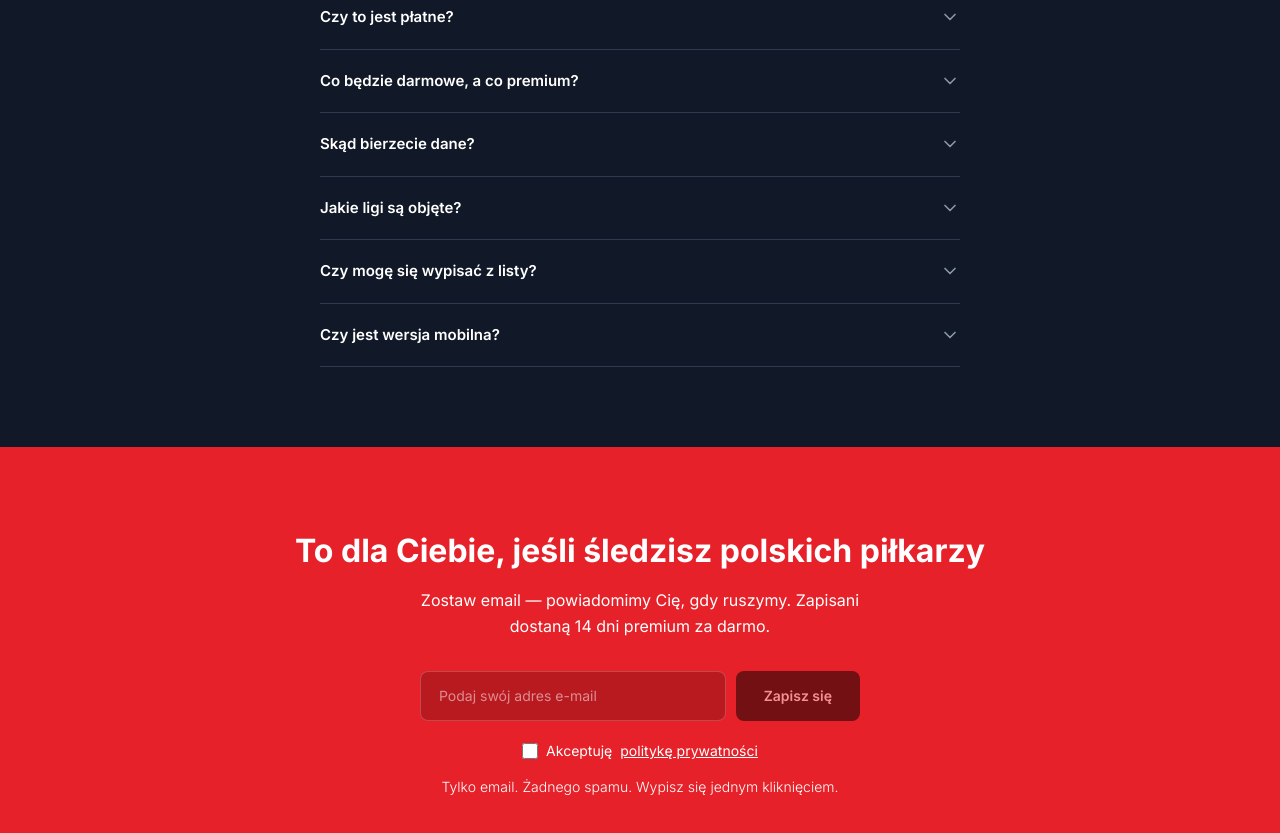
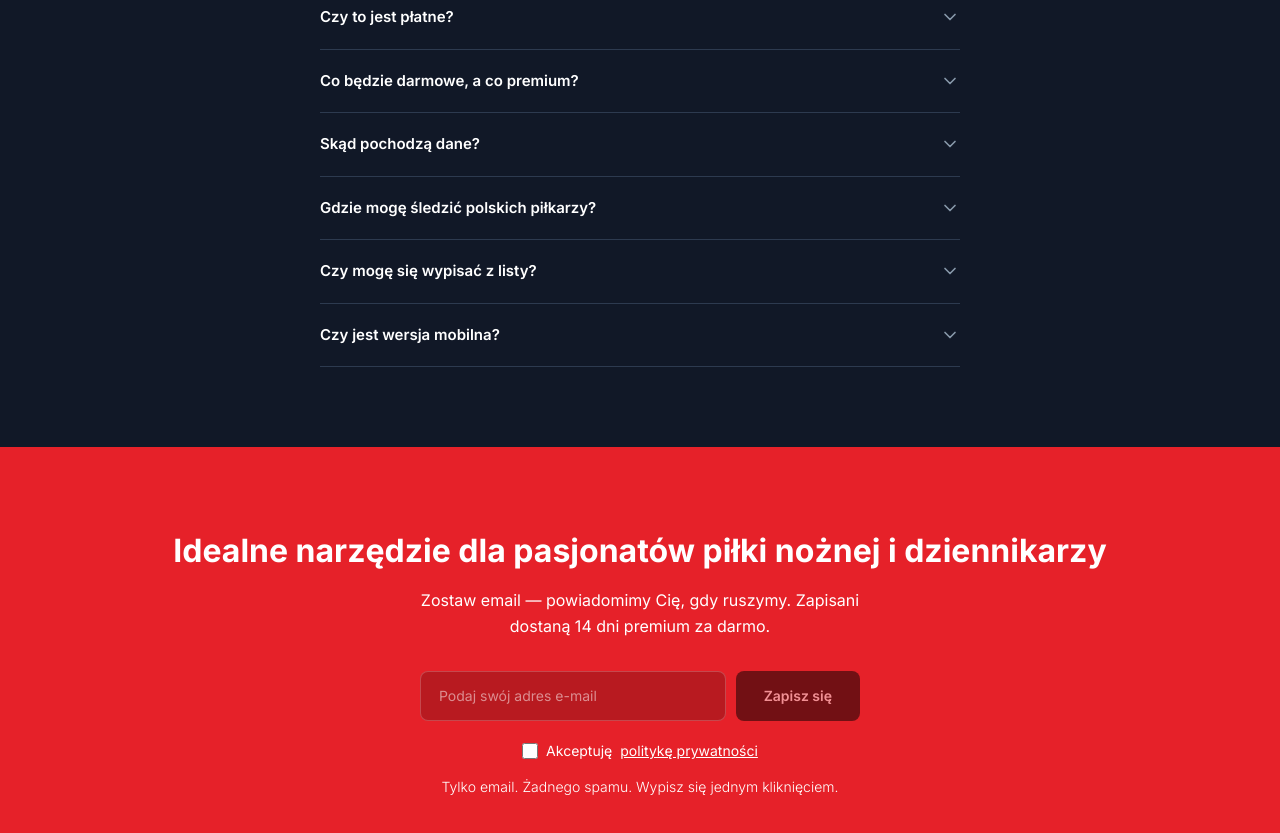
Before and after one commit to LenartDominik/polish-footballers-abroad-landing, a Next.js app: page / in a window 1280 px wide. Shown: the part 3720-4553 px from the top of the page. Built offline with nearby package versions, Linux system fonts and the light colour scheme.

Commit message:
fix: update copy in CTA and FAQ sections

```diff
--- a/src/components/CtaSection.tsx
+++ b/src/components/CtaSection.tsx
@@ -46,7 +46,7 @@ export default function CtaSection() {
       className="py-20 px-6 text-center bg-cta-bg relative"
     >
       <h2 className="text-[32px] font-bold mb-3 text-white">
-        To dla Ciebie, jeśli śledzisz polskich piłkarzy
+        Idealne narzędzie dla pasjonatów piłki nożnej i dziennikarzy
       </h2>
       <p className="text-white text-base max-w-[500px] mx-auto mb-8 leading-relaxed">
         Zostaw email — powiadomimy Cię, gdy ruszymy. Zapisani dostaną 14 dni premium za darmo.
--- a/src/components/Faq.tsx
+++ b/src/components/Faq.tsx
@@ -6,7 +6,7 @@ const faqs = [
   {
     question: "Czy to jest płatne?",
     answer:
-      "Na start wszystko za darmo. Osoby zapisane na listę otrzymają 14 dni pełnego dostępu premium — bez żadnych opłat. Po tym okresie część funkcji pozostanie darmowa, a część będzie wymagała subskrypcji premium.",
+      "Wszystkie osoby zapisane na listę otrzymają 14 dni pełnego dostępu premium — bez żadnych opłat. Po tym okresie część funkcji pozostanie darmowa, a część będzie wymagała subskrypcji premium.",
   },
   {
     question: "Co będzie darmowe, a co premium?",
@@ -14,12 +14,12 @@ const faqs = [
       "Wyszukiwarka i statystyki gracza pozostaną darmowe. W planie premium znajdą się: porównywarka graczy, średnie pozycje na boisku i mecze na żywo. Model subskrypcji premium wprowadzimy później — osoby zapisane na listę otrzymają najlepsze warunki.",
   },
   {
-    question: "Skąd bierzecie dane?",
+    question: "Skąd pochodzą dane?",
     answer:
       "Dane pochodzą z publicznie dostępnych źródeł statystycznych i są aktualizowane na bieżąco.",
   },
   {
-    question: "Jakie ligi są objęte?",
+    question: "Gdzie mogę śledzić polskich piłkarzy?",
     answer:
       "Śledzimy polskich piłkarzy we wszystkich głównych ligach europejskich — Premier League, La Liga, Serie A, Bundesliga, Ligue 1, Eredivisie, Liga Portugal i innych. Zasięg zależy od tego, gdzie akurat grają Polacy.",
   },
```
